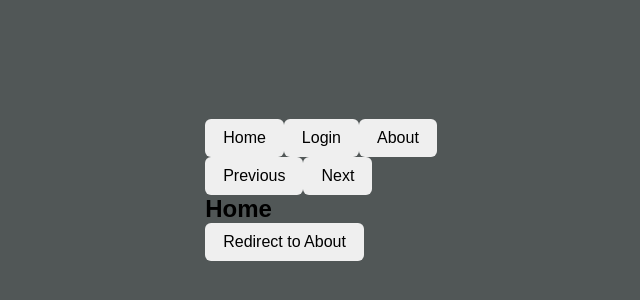
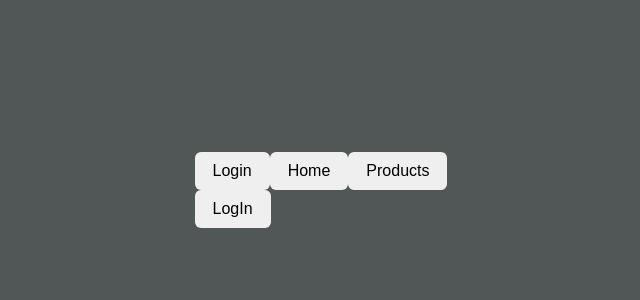
Before and after one commit to DineshSivalanka/React-Practice, a React (Vite) app: page / in a window 1280 px wide. Shown: the part 210-510 px from the top of the page, without its empty margins (319-959 px from the left). Built offline with nearby package versions, Linux system fonts and the light colour scheme.

Commit message:
Protected Route

```diff
--- a/src/App.jsx
+++ b/src/App.jsx
@@ -20,6 +20,7 @@ import LoadingTask from './component/Loading & Error States/LoadingTask'
 import RoutingTask from './component/Router-Dom/RoutingTask';
 import UseNavigationApp from './component/UseNavigation/UseNavigationApp';
 import DynamicTask from './component/Dynamic_Route and Nested Route/DynamicTask';
+import ProtectedApp from './component/React Protected Routes/ProtectedApp';
 import './App.css'
 const App = () => {
   return (
@@ -87,8 +88,11 @@ const App = () => {
       {/* <div>
         <DynamicTask/>
       </div> */}
+      {/* <div>
+        <UseNavigationApp/>
+      </div> */}
       <div>
-        <UseNavigationApp/>
+        <ProtectedApp/>
       </div>
     </div>
   )
--- /dev/null
+++ b/src/component/React Protected Routes/Home.jsx
@@ -0,0 +1,9 @@
+import React from 'react'
+
+const Home = () => {
+  return (
+    <div>Home</div>
+  )
+}
+
+export default Home
--- /dev/null
+++ b/src/component/React Protected Routes/Login.jsx
@@ -0,0 +1,11 @@
+import React from 'react'
+
+const Login = ({Auth,setisAuth}) => {
+  return (
+    <div>
+      <button onClick={()=>setisAuth(!Auth)}>{Auth?"LogOut":"LogIn"}</button>
+    </div>
+  )
+}
+
+export default Login
--- /dev/null
+++ b/src/component/React Protected Routes/Navbar.jsx
@@ -0,0 +1,14 @@
+import React from 'react'
+import { Link } from 'react-router-dom'
+const Navbar = () => {
+  return (
+    <div>
+      <Link to="/"><button>Login</button></Link>
+      <Link to="/home"><button>Home</button></Link>
+      <Link to="/products"><button>Products</button></Link>
+
+    </div>
+  )
+}
+
+export default Navbar
--- /dev/null
+++ b/src/component/React Protected Routes/Products.jsx
@@ -0,0 +1,9 @@
+import React from 'react'
+
+const Products = () => {
+  return (
+    <div>Products</div>
+  )
+}
+
+export default Products
--- /dev/null
+++ b/src/component/React Protected Routes/ProtectedApp.jsx
@@ -0,0 +1,44 @@
+import React from 'react'
+import { createBrowserRouter,RouterProvider } from 'react-router-dom'
+import Home from './Home'
+import Products from './Products';
+import Login from './Login';
+import Navbar from './Navbar'
+import { useState } from 'react';
+import ProtectedRoute from './ProtectedRoute';
+const ProtectedApp = () => {
+  const [Auth,setisAuth] = useState(false);
+  const router=createBrowserRouter([
+    {
+      path:"/",
+      element:<div>
+        <Navbar/>
+        <Login Auth={Auth} setisAuth={setisAuth}/>
+      </div>
+    },
+    {
+      path:"/products",
+      element:<div>
+        <Navbar/>
+        <ProtectedRoute Auth={Auth}>
+          <Products/>
+        </ProtectedRoute>
+      </div>
+    },
+    {
+      path:"/home",
+      element:<div>
+        <Navbar/>
+        <ProtectedRoute Auth={Auth}>
+          <Home/>
+        </ProtectedRoute>
+      </div>
+    },
+
+  ]);
+  return (
+    <RouterProvider router={router}></RouterProvider>
+  )
+}
+
+export default ProtectedApp
--- /dev/null
+++ b/src/component/React Protected Routes/ProtectedRoute.jsx
@@ -0,0 +1,11 @@
+import React from 'react'
+import { Navigate } from 'react-router-dom'
+const ProtectedRoute = ({children,Auth}) => {
+    if(!Auth){
+        return <Navigate to="/"/>
+    }
+    return children
+
+}
+
+export default ProtectedRoute
```
Also changed, not shown: src/component/React Protected Routes/About.jsx (added, +9 -0 lines).
